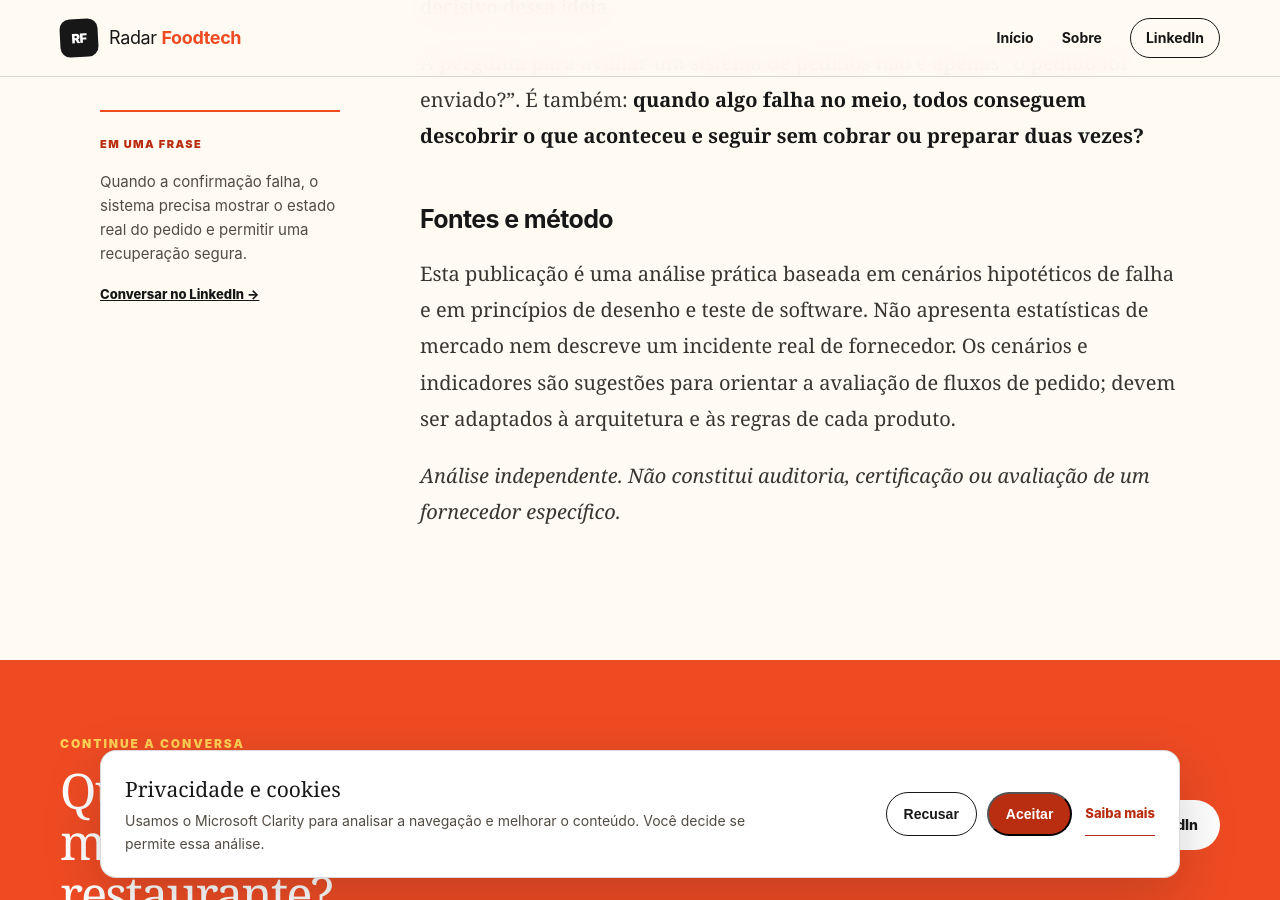
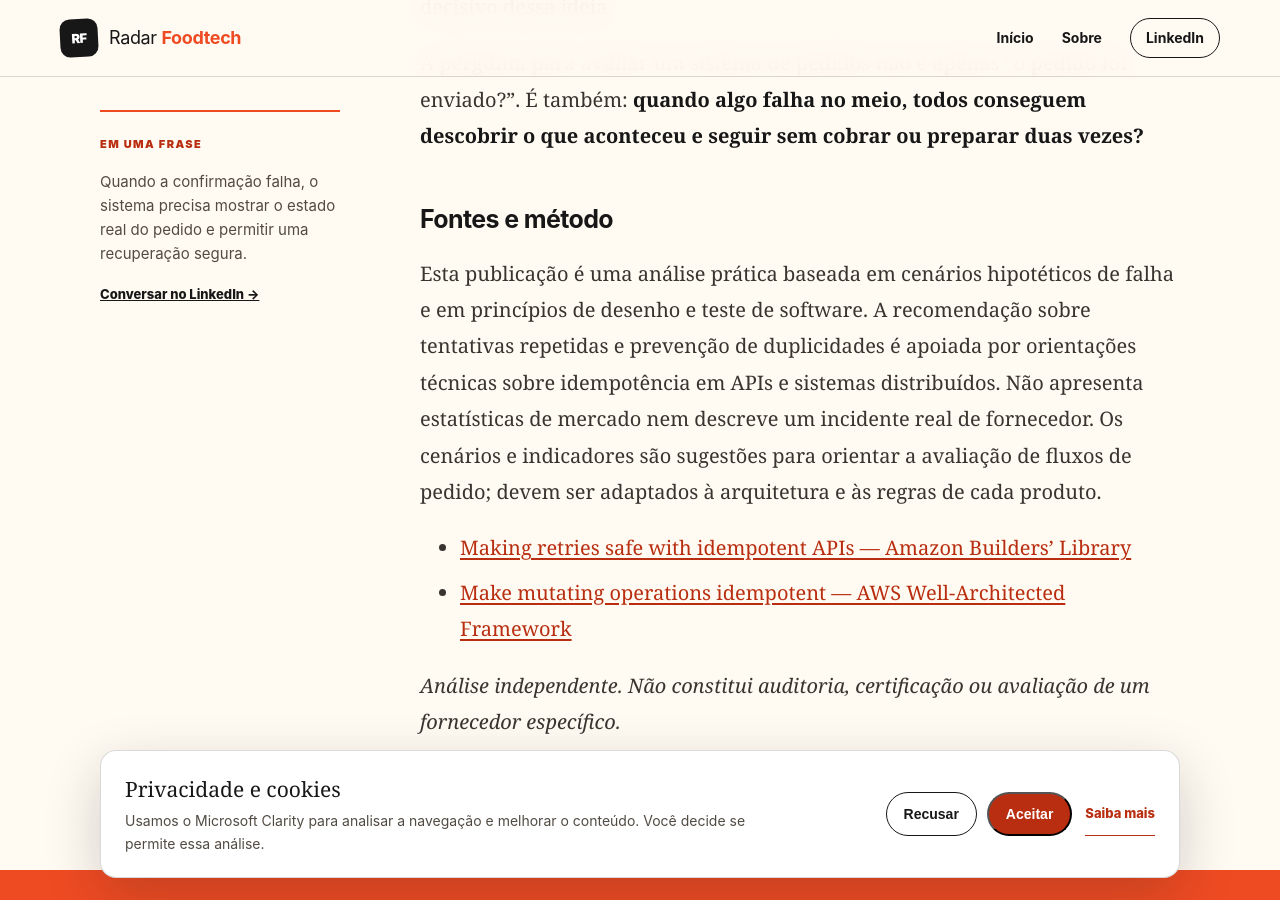
Before and after one commit to inforf/radar-foodtech, a Jekyll site: the page built from _posts/2026-09-27-o-pedido-foi-feito-e-se-a-confirmacao-nao-chegar.md, in a window 1280 px wide and 900 px high, scrolled down 4966 px. Built offline with Jekyll 4.4.1, drawn with Linux system fonts in a browser that asks for light colours.

Commit message:
editorial: cite technical references for idempotent retries

```diff
--- a/_posts/2026-09-27-o-pedido-foi-feito-e-se-a-confirmacao-nao-chegar.md
+++ b/_posts/2026-09-27-o-pedido-foi-feito-e-se-a-confirmacao-nao-chegar.md
@@ -60,6 +60,9 @@ A pergunta para avaliar um sistema de pedidos não é apenas “o pedido foi env
 
 ### Fontes e método
 
-Esta publicação é uma análise prática baseada em cenários hipotéticos de falha e em princípios de desenho e teste de software. Não apresenta estatísticas de mercado nem descreve um incidente real de fornecedor. Os cenários e indicadores são sugestões para orientar a avaliação de fluxos de pedido; devem ser adaptados à arquitetura e às regras de cada produto.
+Esta publicação é uma análise prática baseada em cenários hipotéticos de falha e em princípios de desenho e teste de software. A recomendação sobre tentativas repetidas e prevenção de duplicidades é apoiada por orientações técnicas sobre idempotência em APIs e sistemas distribuídos. Não apresenta estatísticas de mercado nem descreve um incidente real de fornecedor. Os cenários e indicadores são sugestões para orientar a avaliação de fluxos de pedido; devem ser adaptados à arquitetura e às regras de cada produto.
+
+- [Making retries safe with idempotent APIs — Amazon Builders’ Library](https://aws.amazon.com/builders-library/making-retries-safe-with-idempotent-APIs/)
+- [Make mutating operations idempotent — AWS Well-Architected Framework](https://docs.aws.amazon.com/wellarchitected/latest/framework/rel_prevent_interaction_failure_idempotent.html)
 
 *Análise independente. Não constitui auditoria, certificação ou avaliação de um fornecedor específico.*
```
